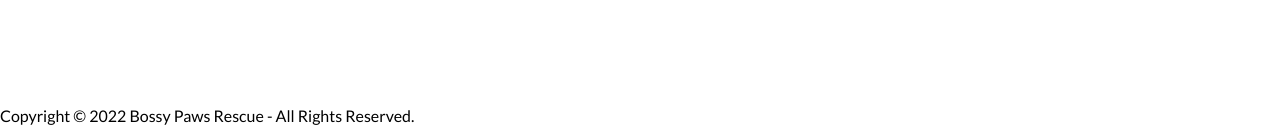
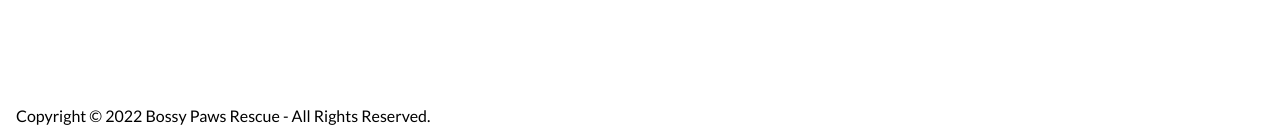
Before and after one commit to bossypawsrescue/bossypawsrescue.github.io, a Jekyll site: the page built from index.md, in a window 1280 px wide. Shown: the part 759-897 px from the top of the page. Built offline with Jekyll 4.4.1, drawn with Linux system fonts in a browser that asks for light colours; our own code applies the rules of GitHub Pages for plain Markdown files.

Commit message:
Fix minor spacing issues

```diff
--- a/assets/styles/main.scss
+++ b/assets/styles/main.scss
@@ -34,14 +34,11 @@
   }
 }
 
-main, footer {
- padding: 0 1rem;
-}
-
 nav {
   display: flex;
   gap: 2rem;
   justify-content: center;
+  flex-wrap: wrap;
   width: 100%;
 
   @media (max-width: 900px) {
@@ -96,6 +93,10 @@
   }
 }
 
+main {
+ padding: 0 1rem;
+}
+
 footer {
- padding: 1rem 0;
+ padding: 1rem;
 }
```
